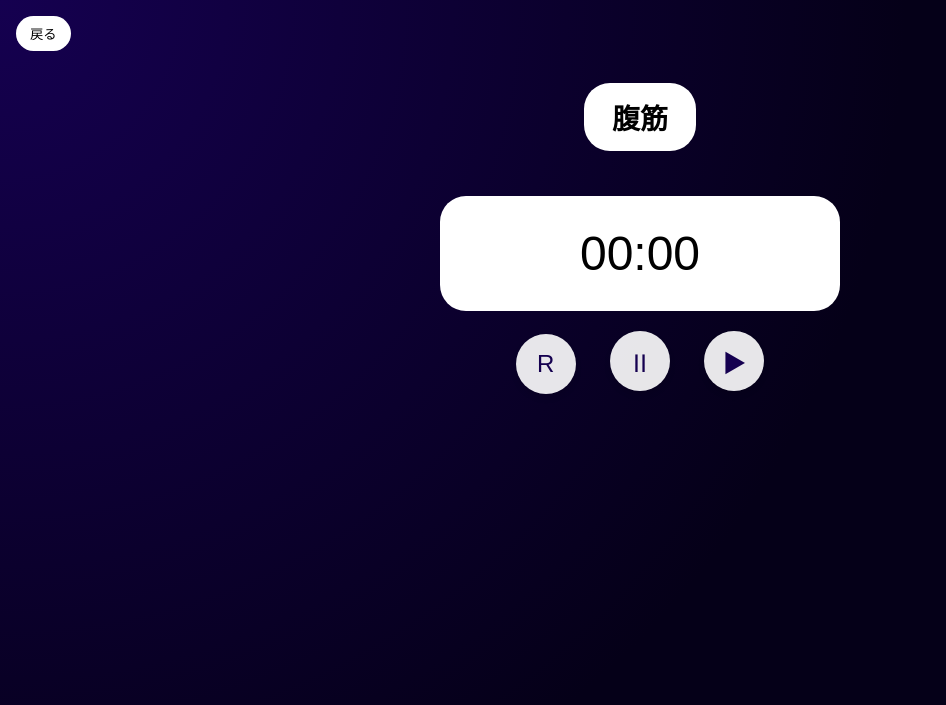
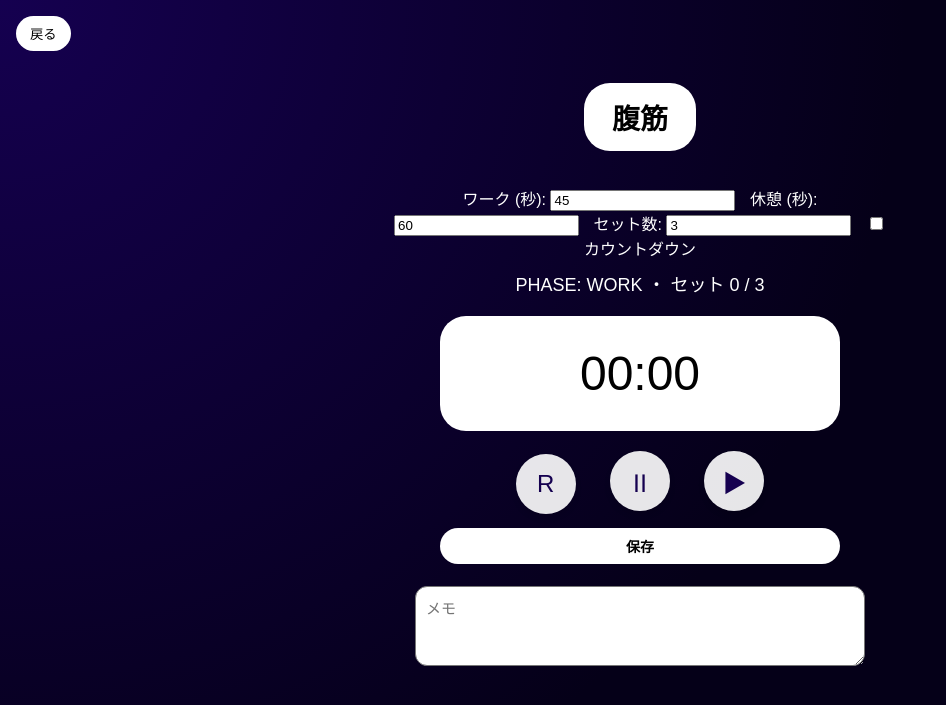
Before and after one commit to Takapass/timer_app, a Django app: page /timer/1/ in a window 1280 px wide. Shown: the top 705 px of the page, without its empty margins (0-946 px from the left). Run offline with Django 5.2, Linux system fonts and the light colour scheme; a user stored in the database is signed in; data comes from the database, SQL or seed files in the repository; both versions use the stored data as it was after the commit.

Commit message:
タイマー機能をカウントダウンに変更

```diff
--- a/timerapp/static/timerapp/js/timer.js
+++ b/timerapp/static/timerapp/js/timer.js
@@ -1,16 +1,16 @@
-// 共通ユーティリティ
+// 共通ユーティリティ（既存）
 function csrfSafeMethod(){
   return (document.cookie.indexOf('csrftoken') !== -1) || (window.CSRF_TOKEN !== undefined);
 }
 function getCSRF(){
   if(window.CSRF_TOKEN) return window.CSRF_TOKEN;
-    // フallback: cookie から取る（簡易）
   const match = document.cookie.match(/csrftoken=([^;]+)/);
   return match ? match[1] : '';
 }
 
-  /* メニュー画面用 */
+/* --- DOM ready --- */
 document.addEventListener('DOMContentLoaded', function(){
+// メニュー追加既存処理（そのまま）
 const addBtn = document.getElementById('addMenuBtn');
 if(addBtn){
   addBtn.addEventListener('click', async function(e){
@@ -42,7 +42,7 @@ function csrfSafeMethod(){
   });
 }
 
-    // タイマーページ処理
+/* --- Timer page logic --- */
 const playBtn = document.getElementById('playBtn');
 const pauseBtn = document.getElementById('pauseBtn');
 const resetBtn = document.getElementById('resetBtn');
@@ -50,34 +50,165 @@ function csrfSafeMethod(){
 const timeBox = document.getElementById('timeBox');
 
 if(playBtn){
-      let timer = 0, interval = null;
-      function update(){
-        const m = Math.floor(timer/60).toString().padStart(2,'0');
-        const s = (timer%60).toString().padStart(2,'0');
-        timeBox.textContent = `${m}:${s}`;
+  // UI inputs
+  const inputWork = document.getElementById('inputWork');
+  const inputRest = document.getElementById('inputRest');
+  const inputSets = document.getElementById('inputSets');
+  const inputCountdown = document.getElementById('inputCountdown');
+  const phaseLabel = document.getElementById('phaseLabel');
+  const setLabel = document.getElementById('setLabel');
+  const totalSets = document.getElementById('totalSets');
+  const noteBox = document.getElementById('note');
+
+  // initialize from MENU_DEFAULT if available
+  if(window.MENU_DEFAULT){
+    if(!inputWork) return;
+    inputWork.value = window.MENU_DEFAULT.work_seconds || inputWork.value;
+    inputRest.value = window.MENU_DEFAULT.rest_seconds || inputRest.value;
+    inputSets.value = window.MENU_DEFAULT.sets || inputSets.value;
+    inputCountdown.checked = !!window.MENU_DEFAULT.countdown_mode;
+    totalSets.textContent = inputSets.value;
   }
+
+  // state
+  let interval = null;
+  let phase = 'WORK'; // 'WORK' or 'REST'
+  let currentSet = 0; // 0..n, will increment when work starts
+  let remaining = 0; // seconds remaining for current phase (used when countdown), otherwise elapsed
+  let elapsed_in_phase = 0; // used for count-up
+  let total_elapsed = 0; // total seconds since session start (including rests)
+  let running = false;
+
+  function formatTimeBySeconds(s){
+    s = Math.max(0, Math.floor(s));
+    const h = Math.floor(s / 3600);
+    const m = Math.floor((s % 3600) / 60);
+    const sec = s % 60;
+    if(h) return `${h}:${String(m).padStart(2,'0')}:${String(sec).padStart(2,'0')}`;
+    return `${String(m).padStart(2,'0')}:${String(sec).padStart(2,'0')}`;
+  }
+
+  function updateDisplay(){
+    // timeBox shows remaining if countdown mode, else elapsed in phase or total?
+    const countdown = inputCountdown.checked;
+    if(countdown){
+      timeBox.textContent = formatTimeBySeconds(remaining);
+    } else {
+      // show elapsed in phase
+      if(phase === 'WORK') timeBox.textContent = formatTimeBySeconds(elapsed_in_phase);
+      else timeBox.textContent = formatTimeBySeconds(elapsed_in_phase);
+    }
+    phaseLabel.textContent = phase;
+    setLabel.textContent = currentSet;
+    totalSets.textContent = inputSets.value;
+  }
+
+  function startPhase(newPhase){
+    phase = newPhase;
+    elapsed_in_phase = 0;
+    if(phase === 'WORK'){
+      currentSet = Math.min(parseInt(inputSets.value,10), currentSet + 1) || 1;
+      // when entering a work phase, increase sets (but cap)
+    }
+    const target = (phase === 'WORK') ? parseInt(inputWork.value,10) : parseInt(inputRest.value,10);
+    remaining = target;
+    updateDisplay();
+    // auto start timer loop
+    if(interval) clearInterval(interval);
+    interval = setInterval(tick, 1000);
+    running = true;
+  }
+
+  function tick(){
+    total_elapsed++;
+    if(inputCountdown.checked){
+      remaining--;
+    } else {
+      elapsed_in_phase++;
+    }
+    updateDisplay();
+    // check end of phase
+    const target = (phase === 'WORK') ? parseInt(inputWork.value,10) : parseInt(inputRest.value,10);
+    const finished = inputCountdown.checked ? (remaining <= 0) : (elapsed_in_phase >= target);
+    if(finished){
+      // phase finished -> decide next
+      if(phase === 'WORK'){
+        // completed one work set
+        // if completed all sets -> stop
+        if(currentSet >= parseInt(inputSets.value,10)){
+          // session finished
+          clearInterval(interval);
+          interval = null;
+          running = false;
+          alert('トレーニング完了！');
+          // keep display at 00:00 or final
+          if(inputCountdown.checked) remaining = 0;
+          updateDisplay();
+          return;
+        } else {
+          // switch to REST
+          startPhase('REST');
+          return;
+        }
+      } else if(phase === 'REST'){
+        // after rest, go to next work
+        startPhase('WORK');
+        return;
+      }
+    }
+  }
+
   playBtn.addEventListener('click', function(){
-        if(interval) return;
-        interval = setInterval(()=>{ timer++; update(); }, 1000);
+    if(running) return;
+    // If not started yet, start with WORK
+    if(!interval && currentSet === 0){
+      startPhase('WORK');
+    } else {
+      // resume
+      if(interval) clearInterval(interval);
+      interval = setInterval(tick, 1000);
+      running = true;
+    }
   });
+
   pauseBtn.addEventListener('click', function(){
     if(interval) clearInterval(interval);
     interval = null;
+    running = false;
   });
+
   resetBtn.addEventListener('click', function(){
     if(interval) clearInterval(interval);
     interval = null;
-        // 保存
-        saveSession(timer);
-        timer = 0; update();
-      });
-      saveBtn && saveBtn.addEventListener('click', function(){
-        saveSession(timer);
+    running = false;
+    phase = 'WORK';
+    currentSet = 0;
+    remaining = inputCountdown.checked ? parseInt(inputWork.value,10) : 0;
+    elapsed_in_phase = 0;
+    total_elapsed = 0;
+    updateDisplay();
   });
 
-      async function saveSession(seconds){
-        const note = document.getElementById('note') ? document.getElementById('note').value : '';
-        try {
+  // save action: send total_elapsed and sets completed
+  saveBtn && saveBtn.addEventListener('click', function(){
+    // if still running, stop
+    if(interval) { clearInterval(interval); interval = null; running = false; }
+    // compute sets_completed: if currently in work phase and it's ongoing, use currentSet as completed if finished else currentSet-1?
+    // We'll store 'currentSet' as sets completed if phase is REST or if a work phase completed; otherwise currentSet - 1
+    let sets_completed = currentSet;
+    if(phase === 'WORK'){
+      const target = parseInt(inputWork.value,10);
+      const finished = inputCountdown.checked ? (remaining <= 0) : (elapsed_in_phase >= target);
+      if(!finished) sets_completed = Math.max(0, currentSet - 1);
+    }
+    const payload = {
+      menu_id: window.MENU_ID || null,
+      duration: total_elapsed,
+      note: noteBox ? noteBox.value : '',
+      sets_completed: sets_completed
+    };
+    (async ()=>{
+      try{
         const res = await fetch('/api/save_session/', {
           method:'POST',
           headers:{
@@ -85,19 +216,23 @@ function csrfSafeMethod(){
             'X-CSRFToken': getCSRF(),
             'X-Requested-With': 'XMLHttpRequest'
           },
-            body: JSON.stringify({menu_id: window.MENU_ID || null, duration: seconds, note})
+          body: JSON.stringify(payload)
         });
         if(res.ok){
           alert('トレーニングを保存しました');
         } else {
           alert('保存に失敗しました');
         }
-        } catch(e){
+      }catch(e){
         alert('通信エラー');
       }
-      }
+    })();
+  });
+
+  // initialize display
+  remaining = parseInt(inputWork.value,10);
+  updateDisplay();
 }
 });
 
-  // 画面遷移用
 function goToTimer(id){ location.href = '/timer/' + id + '/'; }
--- a/timerapp/templates/timerapp/timer.html
+++ b/timerapp/templates/timerapp/timer.html
@@ -1,9 +1,37 @@
 {% extends "timerapp/base.html" %}
+{% load static %}
+
 {% block content %}
 <button class="back" onclick="location.href='{% url 'timerapp:menus' %}'">戻る</button>
 
 <div class="timer">
     <h2 id="currentMenu">{{ menu.name }}</h2>
+
+    <div style="margin:10px 0;">
+      <label>ワーク (秒):
+        <input id="inputWork" type="number" min="1" value="{{ menu.work_seconds }}">
+      </label>
+
+      <label style="margin-left:10px;">休憩 (秒):
+        <input id="inputRest" type="number" min="1" value="{{ menu.rest_seconds }}">
+      </label>
+
+      <label style="margin-left:10px;">セット数:
+        <input id="inputSets" type="number" min="1" value="{{ menu.sets }}">
+      </label>
+
+      <label style="margin-left:10px;">
+        <input type="checkbox" id="inputCountdown"
+          {% if menu.countdown_mode %}checked{% endif %}>
+        カウントダウン
+      </label>
+    </div>
+
+    <div id="phaseBox" style="margin-bottom:8px; font-size:18px;">
+      PHASE: <span id="phaseLabel">WORK</span>
+      ・ セット <span id="setLabel">0</span> /
+      <span id="totalSets">{{ menu.sets }}</span>
+    </div>
 
     <div id="timeBox" class="timer-box">00:00</div>
 
@@ -13,9 +41,21 @@
         <button class="circle" id="playBtn">▶</button>
     </div>
 
+    <div style="margin-top:14px;">
+      <button id="saveBtn" class="start"
+        style="padding:8px 16px; font-size:14px;">保存</button>
+
+      <textarea id="note" placeholder="メモ"
+        style="width:90%;margin-top:8px;"></textarea>
     </div>
+</div>
 
 <script>
-    const MENU_ID = {{ menu.id }};
+  const MENU_ID = {{ menu.id }};
+  const MENU_DEFAULT = {{ menu_json|safe }};
 </script>
-{% endblock %}Ï
+{% endblock %}
+
+{% block scripts %}
+<script src="{% static 'timerapp/js/timer.js' %}"></script>
+{% endblock %}
--- a/timerapp/views.py
+++ b/timerapp/views.py
@@ -24,7 +24,15 @@ def api_add_menu(request):
         name = data.get('name')
         if not name:
             return JsonResponse({'error': '名前を入力してください'}, status=400)
-        menu = TrainingMenu.objects.create(user=request.user, name=name)
+        # optional: accept work_seconds, rest_seconds, sets, countdown_mode from data
+        menu = TrainingMenu.objects.create(
+            user=request.user,
+            name=name,
+            work_seconds=int(data.get('work_seconds', 45)),
+            rest_seconds=int(data.get('rest_seconds', 60)),
+            sets=int(data.get('sets', 3)),
+            countdown_mode=bool(data.get('countdown_mode', False)),
+        )
         return JsonResponse({'id': menu.id, 'name': menu.name})
     return HttpResponseBadRequest()
 
@@ -32,7 +40,16 @@ def api_add_menu(request):
 @login_required
 def timer_view(request, menu_id):
     menu = get_object_or_404(TrainingMenu, id=menu_id, user=request.user)
-    return render(request, 'timerapp/timer.html', {'menu': menu})
+    # テンプレートにメニューのタイマー関連設定を渡す
+    return render(request, 'timerapp/timer.html', {
+        'menu': menu,
+        'menu_json': {
+            'work_seconds': menu.work_seconds,
+            'rest_seconds': menu.rest_seconds,
+            'sets': menu.sets,
+            'countdown_mode': menu.countdown_mode,
+        }
+    })
 
 
 @login_required
@@ -42,13 +59,20 @@ def api_save_session(request):
         menu_id = data.get('menu_id')
         duration = int(data.get('duration', 0))
         note = data.get('note', '')
+        sets_completed = int(data.get('sets_completed', 0))
         menu = None
         if menu_id:
             try:
                 menu = TrainingMenu.objects.get(id=menu_id, user=request.user)
             except TrainingMenu.DoesNotExist:
                 menu = None
-        session = TrainingSession.objects.create(user=request.user, menu=menu, duration_seconds=duration, note=note)
+        session = TrainingSession.objects.create(
+            user=request.user,
+            menu=menu,
+            duration_seconds=duration,
+            sets_completed=sets_completed,
+            note=note
+        )
         return JsonResponse({'id': session.id, 'duration_display': session.duration_display(), 'created_at': session.created_at.isoformat()})
     return HttpResponseBadRequest()
 
```
Also changed, not shown: timerapp/admin.py (+32 -2 lines), timerapp/models.py (+25 -8 lines), training_timer_project/settings.py (+6 -2 lines), db.sqlite3, timerapp/migrations/0002_trainingmenu_countdown_mode_and_more.py (added). Lines whose indentation alone changed are shown as unchanged.
